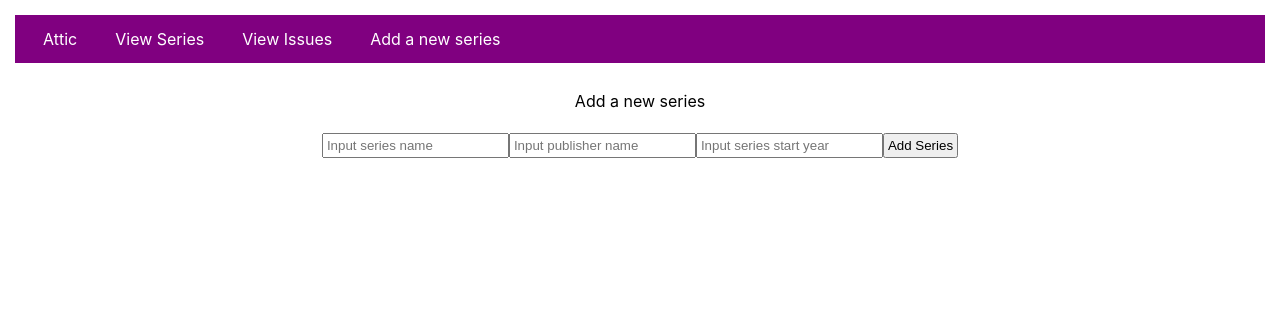
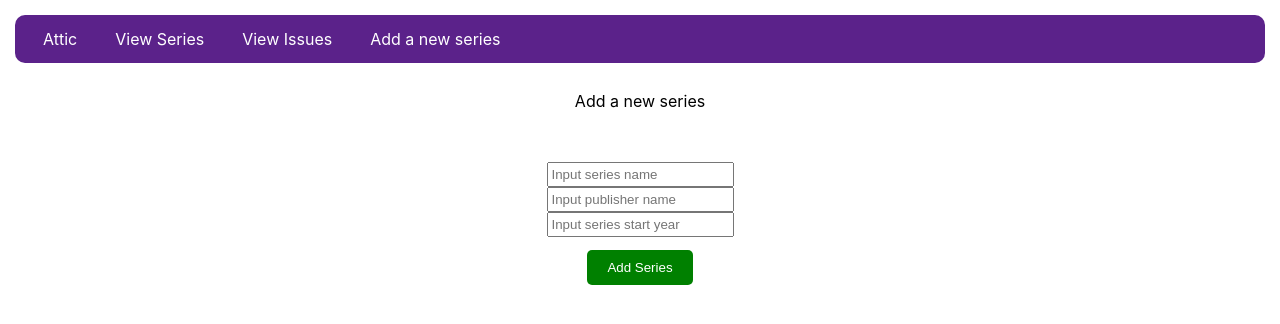
Before and after one commit to lnglaser/GA_Project-2_Comic_book_organizer, a React (Create React App) app in the folder client/: page /newseries in a window 1280 px wide. Shown: the top 324 px of the page. Built offline with nearby package versions, Linux system fonts and the light colour scheme; the HTML template or start-up script is replaced by a standard one.

Commit message:
CSS styling - buttons

```diff
--- a/client/src/App.css
+++ b/client/src/App.css
@@ -6,8 +6,9 @@
 }
 
 header {
-  background-color: purple;
+  background-color: #5b228a;
   text-decoration: none;
+  border-radius: 10px;
   display: flex;
   justify-content: flex-start;
   align-items: center;
@@ -20,7 +21,7 @@ header nav a {
   color: white;
 }
 
-#homebutton {
+header nav a #homebutton {
   font-size: 2em;
 }
 
@@ -32,8 +33,8 @@ header nav a {
   align-items: center;
   max-width: 300px;
   max-height: 380px;
-  border-radius: 4px;
-  background-color: #1b1b1b;
+  border-radius: 10px;
+  background-color: #6445ba;
   color: white;
   cursor: pointer;
   transition: all 0.2s;
@@ -53,6 +54,36 @@ header nav a {
   justify-content: center;
 }
 
+button {
+  background-color: white;
+  border: none;
+  border-radius: 5px;
+  display: inline-flex;
+  text-decoration: none;
+  padding: 10px 20px;
+
+}
+
+.Delete {
+  background-color: red;
+  color: white;
+}
+.Confirm {
+  background-color: green;
+  color: white;
+  margin-top: 1em;
+}
 .button-row {
   padding: 0.5em;
 }
+
+form {
+  width: 100%;
+  display: flex;
+  justify-content: center;
+  align-items: center;
+  flex-direction: column;
+  width: 30vw;
+  margin: 0 auto;
+  padding: 2em;
+}
--- a/client/src/App.js
+++ b/client/src/App.js
@@ -11,7 +11,7 @@ import AddSeries from "./pages/AddSeries";
 import AddIssue from "./pages/AddIssue";
 import EditSeries from "./pages/EditSeries";
 import EditIssue from "./pages/EditIssue";
-import DeleteIssue from "./pages/DeleteIssue";
+// import DeleteIssue from "./pages/DeleteIssue";
 
 import "./App.css";
 
--- a/client/src/components/IssueCard.jsx
+++ b/client/src/components/IssueCard.jsx
@@ -27,8 +27,8 @@ const IssueCard = (props) => {
             <p>Release date: {date}</p>
             {/* <small>Collection ID: {issueId}</small> */}
 
-            <Link to={`/updateissue/${issueId}`}><button type="submit">Edit</button></Link>
-            <button type="submit" onClick={handleDelete}>Delete</button>
+            <Link to={`/updateissue/${issueId}`}><button type="submit" className="MenuButton">Edit</button></Link>
+            <button type="submit" onClick={handleDelete} className="MenuButton Delete">Delete</button>
 
         </div>
     )
--- a/client/src/components/SeriesCard.jsx
+++ b/client/src/components/SeriesCard.jsx
@@ -32,9 +32,9 @@ const SeriesCard = (props) => {
             {/* <small>Collection ID: {seriesId}</small> */}
             <div classname="button-row">
 
-                <Link to={`/updateseries/${seriesId}`}><button type="submit">Edit</button></Link>
-                <Link to={`/newissue/${title}`}><button type="submit">Add issue</button></Link>
-                <button type="submit" onClick={handleDelete}>Delete</button>
+                <Link to={`/updateseries/${seriesId}`}><button type="submit" >Edit</button></Link>
+                <Link to={`/newissue/${title}`}><button type="submit" >Add issue</button></Link>
+                <button type="submit" onClick={handleDelete} className="Delete">Delete</button>
             </div>
         </div>
     )
--- a/client/src/pages/AddSeries.js
+++ b/client/src/pages/AddSeries.js
@@ -35,7 +35,7 @@ const AddSeries = () => {
           onChange={handleChange}
           placeholder="Input series start year"
         ></input>
-        <button type="submit" onClick={handleSubmit}>
+        <button type="submit" onClick={handleSubmit} class="MenuButton Confirm">
           Add Series
         </button>
       </form>
--- a/client/src/pages/EditIssue.js
+++ b/client/src/pages/EditIssue.js
@@ -3,21 +3,19 @@ import React from "react";
 import { useState } from "react";
 import { useParams } from "react-router";
 
-const EditIssue = (props) => {
+// Future update to edit function - pass existing issue properties to this form to prevent unwanted changes
+const EditIssue = () => {
   const { id } = useParams();
   console.log(id);
-  //   const { title } = useParams();
-  //   console.log(title);
+
   const initialState = {
     _id: id,
-    series: props.issue.series,
-    issueNumber: props.issue.issueNumber,
-    release_date: props.issue.release_date,
-    writer: props.issue.writer,
-    artist: props.issue.artist,
+    series: "",
+    issueNumber: "",
+    release_date: "",
+    writer: "",
+    artist: "",
   };
-
-  console.log(props);
 
   const [form, setForm] = useState(initialState);
   const handleChange = (event) => {
@@ -74,7 +72,7 @@ const EditIssue = (props) => {
           placeholder="Input new artist"
         ></input>
 
-        <button type="submit" onClick={handleSubmit}>
+        <button type="submit" onClick={handleSubmit} class="MenuButton Confirm">
           Update Issue
         </button>
       </form>
--- a/client/src/pages/EditSeries.js
+++ b/client/src/pages/EditSeries.js
@@ -65,7 +65,7 @@ const EditSeries = () => {
           placeholder="Input new publisher name"
         ></input>
 
-        <button type="submit" onClick={handleSubmit}>
+        <button type="submit" onClick={handleSubmit} class="MenuButton Confirm">
           Edit Series
         </button>
       </form>
```
Also changed, not shown: client/src/pages/DeleteIssue.js (deleted, +0 -36 lines).
